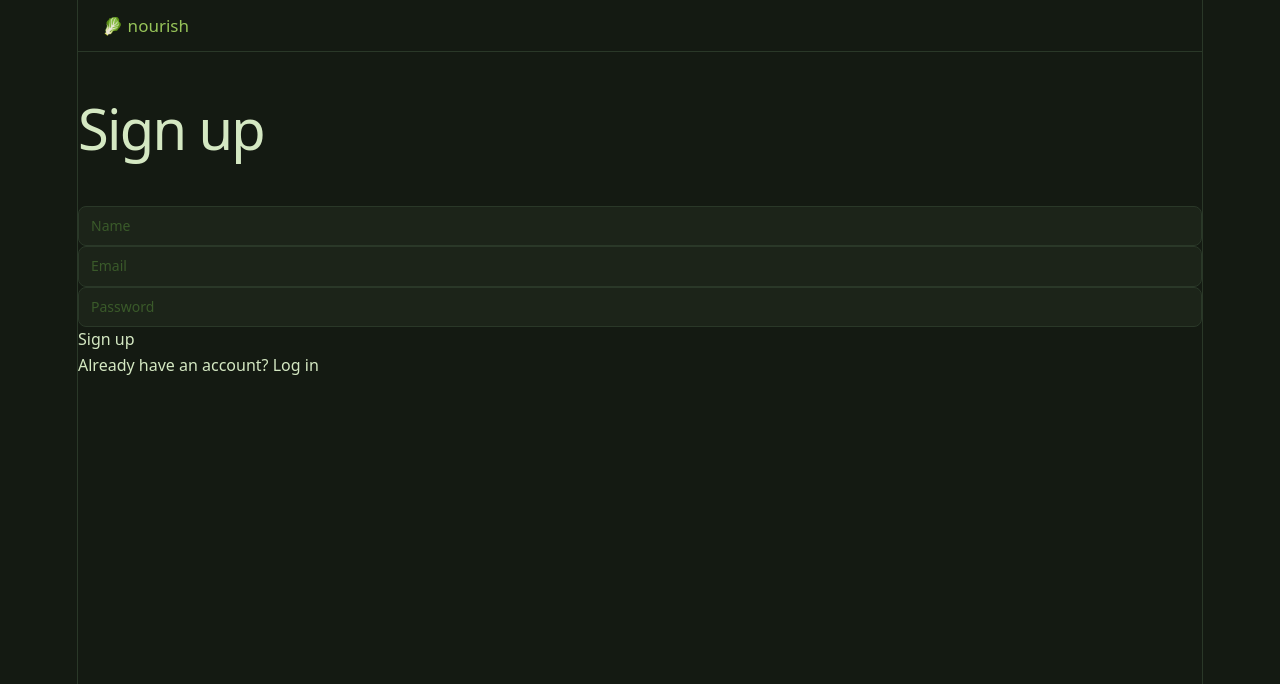
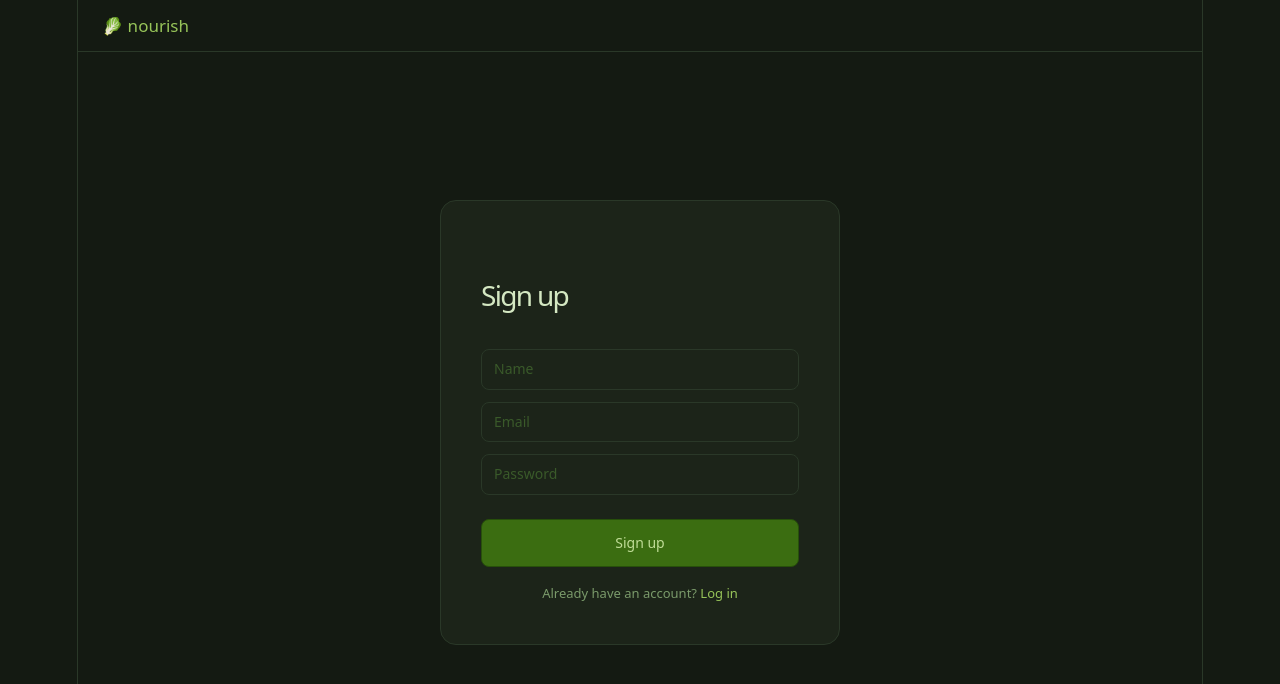
Before and after one commit to degenerade/nutrition_app, a React (Vite) app in the folder client/: page /signup in a window 1280 px wide. Shown: the top 684 px of the page. Built offline with nearby package versions, Linux system fonts and the light colour scheme.

Commit message:
made it look pretty

```diff
--- a/client/src/pages/BrowsePage.jsx
+++ b/client/src/pages/BrowsePage.jsx
@@ -2,6 +2,7 @@ import { useState, useEffect } from 'react'
 import { api } from '../lib/api'
 import { TAGS } from '../lib/constants'
 import MealCard from '../components/MealCard'
+import styles from '../styles/BrowsePage.module.css'
 
 export default function BrowsePage() {
     const [meals, setMeals]         = useState([])
@@ -31,34 +32,36 @@ export default function BrowsePage() {
     if (error)      return <p>{error}</p>
 
     return (
-        <div>
-            <h1>Browse Meals</h1>
-
+        <div className={styles.container}>
+            <h1 className={styles.title}>Browse Meals</h1>
             {/* Tag filters */}
-            <div>
+            <div className={styles.tagBar}>
                 {TAGS.map(tag => (
                     <button
                         key={tag}
                         onClick={() => handleTag(tag)}
-                        style={{ fontWeight: activeTag === tag ? 'bold' : 'normal' }}
+                        className={`tag-btn ${activeTag === tag ? 'active' : ''}`}
                     >
                         {tag}
                     </button>
                 ))}
-                {activeTag && <button onClick={() => setActiveTag(null)}>Clear</button>}
+                <button
+                    className="btn"
+                    onClick={() => setActiveTag(null)}
+                    style={{ visibility: activeTag ? 'visible' : 'hidden' }}
+                >
+                    Clear
+                </button>
             </div>
-
             {/* Meal grid */}
-            {meals.length === 0
-              ? <p>No meals found</p>
-              : <div style={{ display: 'grid', gridTemplateColumns: 'repeat(3, 1fr)', gap: '1rem'}}>
-                    {meals.map(meal => (
+            <div className={styles.grid}>
+                {meals.length === 0
+                    ? <p className={styles.empty}>No meals found</p>
+                    : meals.map(meal => (
                         <MealCard key={meal._id} meal={meal}/>
-                    ))}
-
-                </div>
-
-            }
+                        ))
+                    }
+            </div>
         </div>
     )
 }
--- a/client/src/pages/LoginPage.jsx
+++ b/client/src/pages/LoginPage.jsx
@@ -2,6 +2,7 @@ import { useState } from 'react'
 import { useNavigate, Link } from 'react-router-dom'
 import { useAuth } from '../hooks/useAuth'
 import { api } from '../lib/api'
+import styles from '../styles/SignupLoginPage.module.css'
 
 export default function LoginPage() {
     const { login } = useAuth()
@@ -28,9 +29,10 @@ export default function LoginPage() {
     }
 
     return (
-        <div>
-            <h1>Log in</h1>
-
+        <div className={styles.container}>
+            <div className={styles.card}>
+                <h1 className={styles.title}>Log in</h1>
+                <div className={styles.fields}>
                     <input
                         name="email"
                         type="email"
@@ -44,15 +46,22 @@ export default function LoginPage() {
                         placeholder="Password"
                         value={form.password}
                         onChange={handleChange}
+                        onKeyDown={e => e.key === 'Enter' && handleSubmit()}
                     />
+                </div>
 
-            {error && <p>{error}</p>}
+                {error && <p className={styles.error}>{error}</p>}
 
-            <button onClick={handleSubmit} disabled={loading}>
+                <button
+                    className={`btn btn-primary ${styles.submitBtn}`}
+                    onClick={handleSubmit}
+                    disabled={loading}
+                >
                     {loading ? 'Logging in...' : 'Log in'}
                 </button>
 
-            <p>No account? <Link to="/signup">Sign up</Link></p>
+                <p className={styles.link}>No account? <Link to="/signup">Sign up</Link></p>
+            </div>
         </div>
     )
 }
--- a/client/src/pages/SignupPage.jsx
+++ b/client/src/pages/SignupPage.jsx
@@ -2,6 +2,7 @@ import { useState } from 'react'
 import { useNavigate, Link } from 'react-router-dom'
 import { useAuth } from '../hooks/useAuth'
 import { api } from '../lib/api'
+import styles from '../styles/SignupLoginPage.module.css'
 
 export default function SignupPage() {
     const { login } = useAuth()
@@ -28,9 +29,10 @@ export default function SignupPage() {
     }
 
     return (
-        <div>
-            <h1>Sign up</h1>
-
+        <div className={styles.container}>
+            <div className={styles.card}>
+                <h1 className={styles.title}>Sign up</h1>
+                <div className={styles.fields}>
                     <input
                         name="name"
                         type="text"
@@ -52,14 +54,20 @@ export default function SignupPage() {
                         value={form.password}
                         onChange={handleChange}
                     />
+                </div>
 
-            {error && <p>{error}</p>}
+                {error && <p className={styles.error}>{error}</p>}
 
-            <button onClick={handleSubmit} disabled={loading}>
+                <button
+                    className={`btn btn-primary ${styles.submitBtn}`}
+                    onClick={handleSubmit}
+                    disabled={loading}
+                >
                     {loading ? 'Signing up...' : 'Sign up'}
                 </button>
 
-            <p>Already have an account? <Link to="/login">Log in</Link></p>
+                <p className={styles.link}>Already have an account? <Link to="/login">Log in</Link></p>
+            </div>
         </div>
     )
 }
--- /dev/null
+++ b/client/src/styles/BrowsePage.module.css
@@ -0,0 +1,40 @@
+.container {
+    max-width: 1060px;
+    margin: 0;
+    padding: 2rem;
+}
+
+.title {
+    margin-bottom: 1.5rem;
+}
+
+.tagBar {
+    display: flex;
+    flex-wrap: wrap;
+    gap: 8px;
+    margin-bottom: 2rem;
+}
+
+.grid {
+    display: grid;
+    grid-template-columns: repeat(3, 1fr);
+    gap: 1rem;
+}
+
+.empty {
+    color: var(--text-secondary);
+    font-size: 14px;
+    margin-top: 2rem;
+}
+
+@media (max-width: 768px) {
+    .grid {
+        grid-template-columns: repeat(2, 1fr);
+    }
+}
+
+@media (max-width: 480px) {
+    .grid {
+        grid-template-columns: 1fr;
+    }
+}
--- /dev/null
+++ b/client/src/styles/SignupLoginPage.module.css
@@ -0,0 +1,54 @@
+.container {
+    min-height: calc(100vh - 60px);
+    display: flex;
+    align-items: center;
+    justify-content: center;
+}
+
+.card {
+    width: 100%;
+    max-width: 400px;
+    padding: 2.5rem;
+    background: var(--bg-surface);
+    border: 0.5px solid var(--border);
+    border-radius: 16px;
+}
+
+.title {
+    margin-bottom: 2rem;
+    font-size: 28px;
+}
+
+.fields {
+    display: flex;
+    flex-direction: column;
+    gap: 12px;
+    margin-bottom: 1.5rem;
+}
+
+.error {
+    color: #ff6b6b;
+    font-size: 13px;
+    margin-bottom: 1rem;
+}
+
+.submitBtn {
+    width: 100%;
+    padding: 12px;
+    margin-bottom: 1rem;
+}
+
+.link {
+    font-size: 13px;
+    color: var(--text-secondary);
+    text-align: center;
+}
+
+.link a {
+    color: var(--accent);
+    text-decoration: none;
+}
+
+.link a:hover {
+    text-decoration: underline;
+}
--- a/client/src/styles/components.css
+++ b/client/src/styles/components.css
@@ -13,7 +13,6 @@
     border-color: var(--border-accent);
     color: var(--accent);
 }
-
 .btn-primary {
     border-color: var(--accent-deep);
     color: var(--accent-dim);
@@ -22,12 +21,10 @@
 .btn-primary:hover {
     background: #3B6D11;
 }
-
 .btn-active {
     color: var(--accent);
     border-color: var(--border-accent);
 }
-
 /* cards */
 .card {
     background: var(--bg-surface);
@@ -35,7 +32,6 @@
     border-radius: 12px;
     padding: 14px;
 }
-
 /* tags/pills */
 .pill {
     color: #7ab85a;
@@ -45,10 +41,9 @@
     border-radius: 999px;
     padding: 3px 8px;
 }
-
 .tag-btn {
     color: var(--text-secondary);
-    background: none;
+    background: var(--bg-surface);
     border: 0.5px solid var(--border);
     cursor: pointer;
     font-size: 12px;
@@ -60,7 +55,6 @@
     color: var(--accent);
     background: var(--border-accent);
 }
-
 /* nutrition preview bar */
 .nutrition-preview {
     background: var(--bg-raised);
@@ -84,7 +78,6 @@
     font-size: 20px;
     font-weight: 500;
 }
-
 /* section label */
 .section-label {
     color: var(--text-muted);
```
Lines whose indentation alone changed are shown as unchanged.
